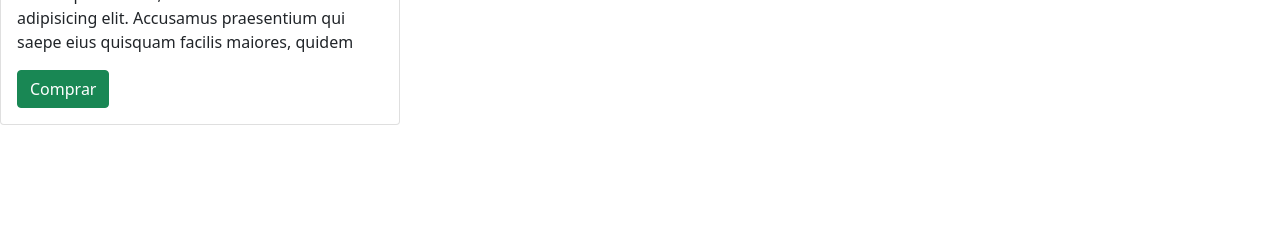
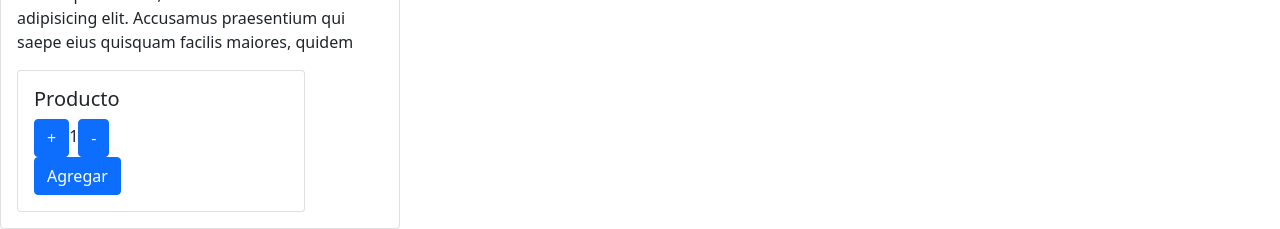
Before and after one commit to javiardenghi/ReactCoderHouse, a React (Create React App) app in the folder proyecto-coder/: page /item/elemento1 in a window 1280 px wide. Shown: the part 696-925 px from the top of the page. Before the commit the page ends 821 px from the top, so only its background shows below. Built offline with nearby package versions, Linux system fonts and the light colour scheme; the HTML template or start-up script is replaced by a standard one.

Commit message:
Evento en ItemCount

```diff
--- a/proyecto-coder/src/App.js
+++ b/proyecto-coder/src/App.js
@@ -1,20 +1,17 @@
 import 'bootstrap/dist/css/bootstrap.min.css'
 import { BrowserRouter, Switch, Route } from 'react-router-dom';
-import ItemCount from './Components/ItemCount/ItemCount.js';
+import CartWidget from './Components/CartWidget/CartWidget.js';
 import ItemDetailContainer from './Components/ItemDetailContainer/ItemDetailContainer.js';
 import ItemListContainer from './Components/ItemListContainer/ItemListContainer.js';
 import NavBar from './Components/NavBar/NavBar.js';
 
 function App() {
 
-  function onAdd() {
 
-    alert ("agregado!")
-
- }
 
   return (
     <>
+
     <BrowserRouter>
           <NavBar />
           <Switch>
@@ -30,7 +27,10 @@ function App() {
                 <ItemDetailContainer />
               </Route>
 
-              <ItemCount initial={1} stock= {10} onAdd={onAdd} />
+              <Route exact path="/carrito">
+                <CartWidget />
+              </Route>
+
           </Switch>
     </BrowserRouter>
     </>
--- a/proyecto-coder/src/Components/CartWidget/CartWidget.js
+++ b/proyecto-coder/src/Components/CartWidget/CartWidget.js
@@ -1,12 +1,9 @@
 import React from 'react'
-import  Button  from 'react-bootstrap/Button'
 
 function CartWidget() {
     return (
-        <div style={{ paddingLeft: 15}}>
-            <Button variant="light" >
-              <img src="https://img.icons8.com/material-rounded/24/000000/shopping-cart.png" alt=""/>
-            </Button>
+        <div>
+            <h1>Productos agregados</h1>
         </div>
     )
 }
--- a/proyecto-coder/src/Components/ItemCount/ItemCount.js
+++ b/proyecto-coder/src/Components/ItemCount/ItemCount.js
@@ -2,15 +2,14 @@ import React from 'react'
 import Card from "react-bootstrap/Card"
 import Button from "react-bootstrap/Button"
 import {useState} from "react"
+import { Link } from 'react-router-dom'
 
 function ItemCount({initial, stock, onAdd}) {
- const  [count, setCount] = useState(initial)
-
+    const  [count, setCount] = useState(initial)
+    const [buttonText, setButtonText] = useState(true)
  function suma() {
      if (stock > count) {
-
         setCount(count + 1)
-
     }}
 
  function resta() {
@@ -20,8 +19,9 @@ function ItemCount({initial, stock, onAdd}) {
     }}
 
 function setOnAdd() {
-    onAdd()
+    onAdd(count)
     setCount(initial)
+    setButtonText(false)
 }
 
     return (
@@ -33,7 +33,15 @@ function setOnAdd() {
                     <span>{count}</span>
                     <Button variant="primary" onClick={resta}>-</Button>
                     <br></br>
-                    <Button variant="primary" onClick={setOnAdd}>Agregar</Button>
+
+                   {
+                       buttonText ? <Button variant="primary" onClick={setOnAdd} >Agregar</Button>
+                       :<Link to="/carrito">
+                            <Button variant="primary" >Terminar compra</Button>
+                        </Link>
+                   }
+
+
                 </Card.Body>
 
             </Card>
--- a/proyecto-coder/src/Components/ItemDetail/ItemDetail.js
+++ b/proyecto-coder/src/Components/ItemDetail/ItemDetail.js
@@ -1,8 +1,24 @@
 import React from 'react'
 import Card from "react-bootstrap/Card"
-import Button from "react-bootstrap/Button"
+import ItemCount from '../ItemCount/ItemCount';
+import {useState,useEffect} from "react"
 
 function ItemDetail({producto}) {
+const [cantidad, setCantidad] = useState(0)
+
+
+
+        function onAdd(count) {
+            alert (`Agregado correctamente ${count} item al Carrito`)
+            setCantidad(count)
+        }
+
+
+        useEffect(() => {
+           console.log(cantidad)
+        }, [cantidad])
+
+
 
     return (
         <>
@@ -15,7 +31,7 @@ function ItemDetail({producto}) {
                     {articulos.precio}<br/>
                     {articulos.descripciones}
                 </Card.Text>
-                <Button variant="success">Comprar</Button>
+                <ItemCount initial={1} stock= {10} onAdd={onAdd} />
             </Card.Body>
         </Card>)}
 
--- a/proyecto-coder/src/Components/NavBar/NavBar.js
+++ b/proyecto-coder/src/Components/NavBar/NavBar.js
@@ -7,7 +7,7 @@ import {Link} from "react-router-dom"
 import  DropdownButton  from 'react-bootstrap/DropdownButton';
 import  Dropdown  from 'react-bootstrap/Dropdown';
 import  Card  from 'react-bootstrap/Card';
-
+import  Button  from 'react-bootstrap/Button';
 function NavBar() {
 
 
@@ -42,7 +42,13 @@ function NavBar() {
 
 
             </Nav>
-            <CartWidget/>
+                <Link to="/Carrito">
+                    <div style={{ paddingLeft: 15}}>
+                    <Button variant="light" >
+                    <img src="https://img.icons8.com/material-rounded/24/000000/shopping-cart.png" alt=""/>
+                    </Button>
+                    </div>
+                </Link>
             </Navbar.Collapse>
         </Container>
         </Navbar>
```
